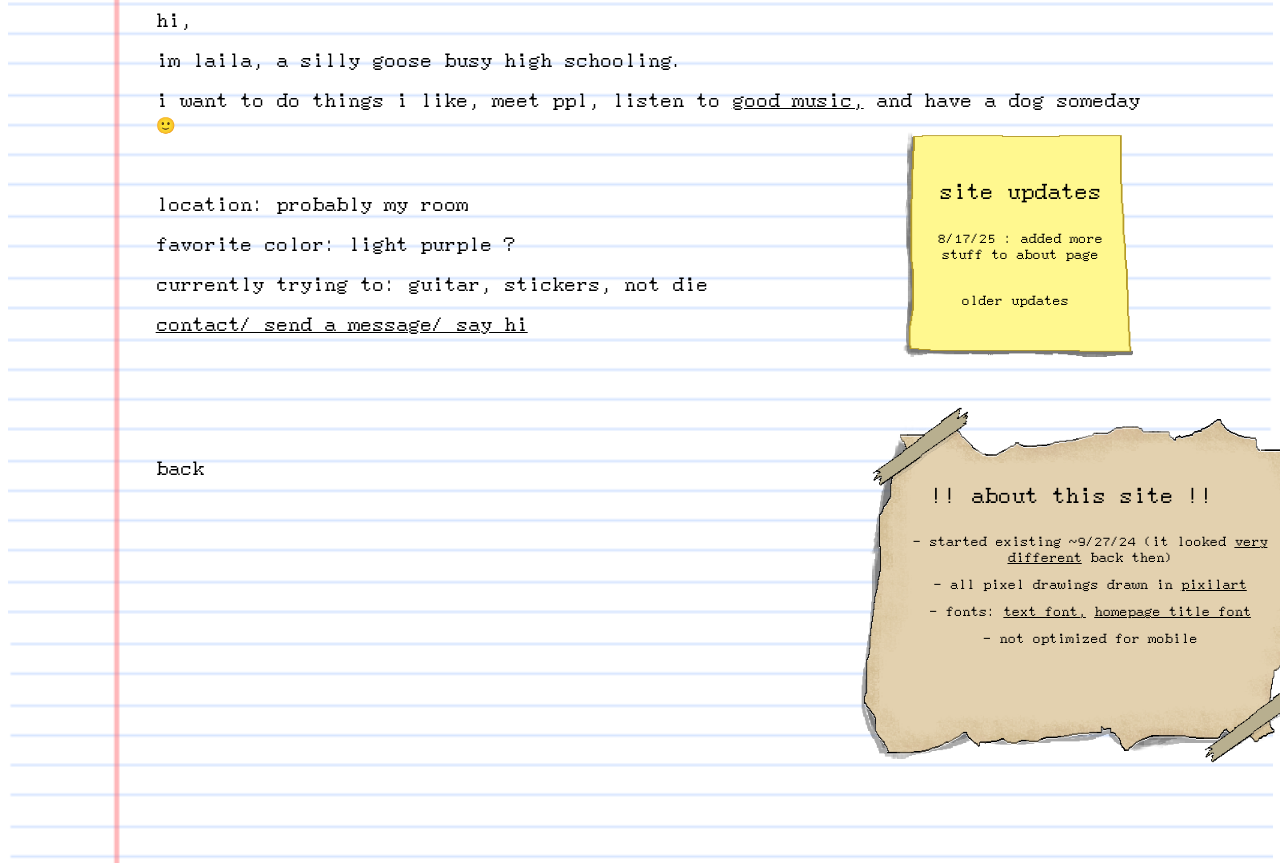
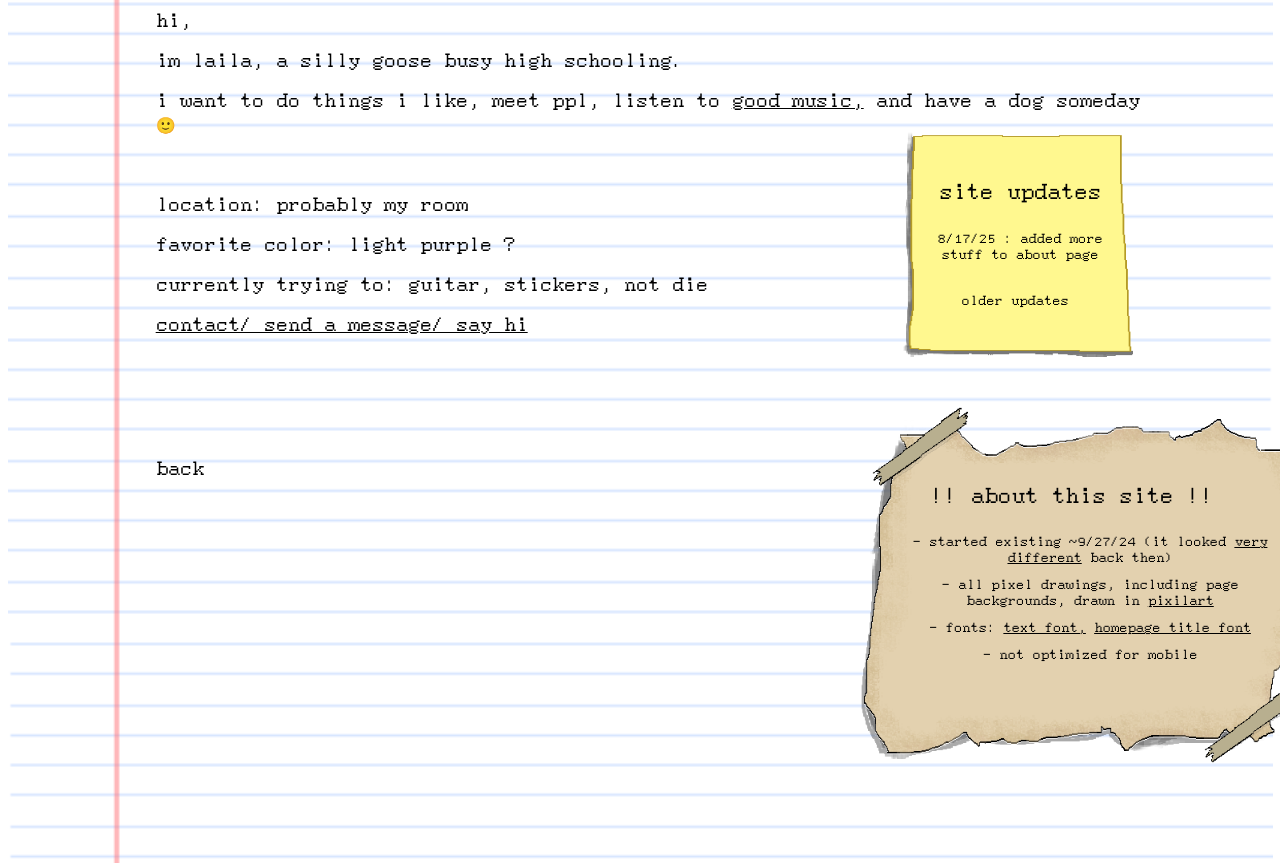
Before and after one commit to leile-net/leile.github.io, a plain HTML site: page about.html in a window 1280 px wide. Shown: the part 237-1100 px from the top of the page. Drawn offline with Linux system fonts and the light colour scheme.

Commit message:
alksjfasd

```diff
--- a/about.html
+++ b/about.html
@@ -61,7 +61,7 @@
         <div style = "position: absolute; top:80px;font-size: 18px; left:90px; "> !! about this site !!</div>
         <div style = "position: absolute; top: 120px; max-width: 360px; left: 70px; font-size: 11px;">
              <p> - started existing ~9/27/24 (it looked <a target = "_blank" style = "color: black" href = "about/ogdesign/index.html">very different</a> back then)</p>
-             <p> - all pixel drawings drawn in <a target = "_blank" style = "color: black" href = "https://www.pixilart.com/draw"> pixilart</a></p>
+             <p> - all pixel drawings, including page backgrounds, drawn in <a target = "_blank" style = "color: black" href = "https://www.pixilart.com/draw"> pixilart</a></p>
              <p> - fonts: <a target = "_blank" style = "color: black;" href = "https://int10h.org/oldschool-pc-fonts/fontlist/font?ibm_model3x_alt1#-"> text font,</a>
                 <a target = "_blank" style = "color: black;" href = "https://fonts.google.com/specimen/Jersey+15"> homepage title font</a> </p>
             <p> - not optimized for mobile </p>
```
